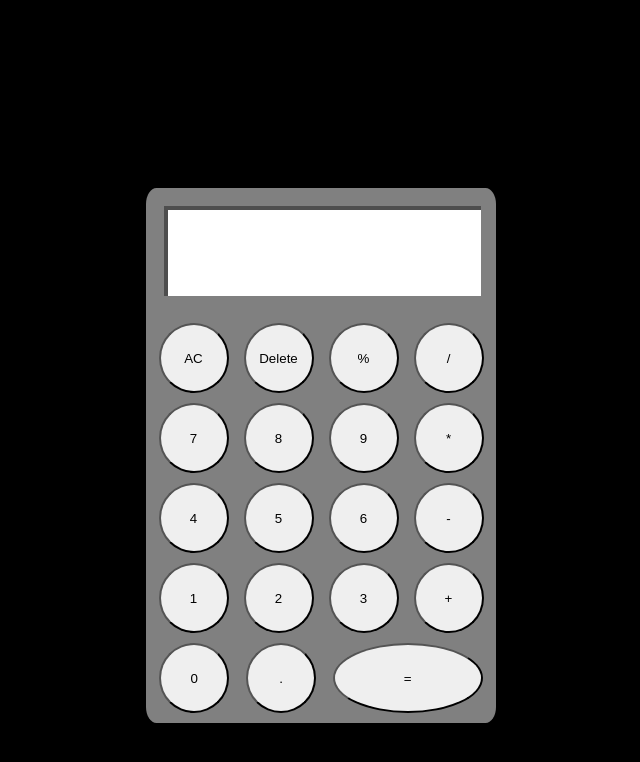
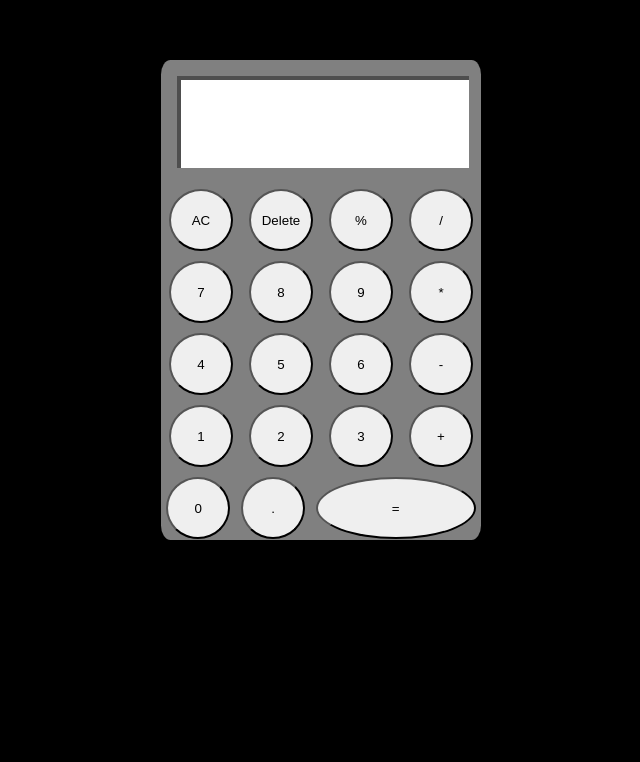
Before and after one commit to Billy-Dins/calculator, a plain HTML site: page index.html in a window 1280 px wide. Shown: the part 132-894 px from the top of the page, without its empty margins (319-959 px from the left). After the commit the page ends 864 px from the top, so only its background shows below. Drawn offline with Linux system fonts and the light colour scheme.

Commit message:
browsers functionality

```diff
--- a/style.css
+++ b/style.css
@@ -2,19 +2,18 @@ body {
     background-color: black;
     display: flex;
     justify-content: center;
-    margin: 25%;
+    margin: 15%;
 }
 #calculator {
     border-radius: 3%;
     display:flex;
     flex-direction: column;
     background-color: gray;
-    max-width: 350px;
-    max-height: 500px;
-    width: 40vw;
-    height: 45vh;
-    min-width: 350px;
-    min-height: 535px;
+    min-height: 480px;
+    width: 25vw;
+    height: 42vh;
+    min-width: 300px;
+    max-width: 450px;
 }
 #screen {
     font-size: xx-large;
@@ -31,19 +30,19 @@ body {
 }
 #buttonContainer {
     justify-content: space-around;
-    margin: 5px;
+    margin: 1;
     display:flex;
     flex-wrap: wrap;
 }
 button {
     margin: 5px;
     border-radius:50%;
-    min-width: 70px;
-    min-height: 70px;
+    min-width: 20%;
+    min-height: 40%;
 }
 #equalsBtn {
     border-radius: 50%;
-    width: 150px;
+    width: 50%;
 }
 button:hover{
     background-color: rgb(245, 159, 159);
```
